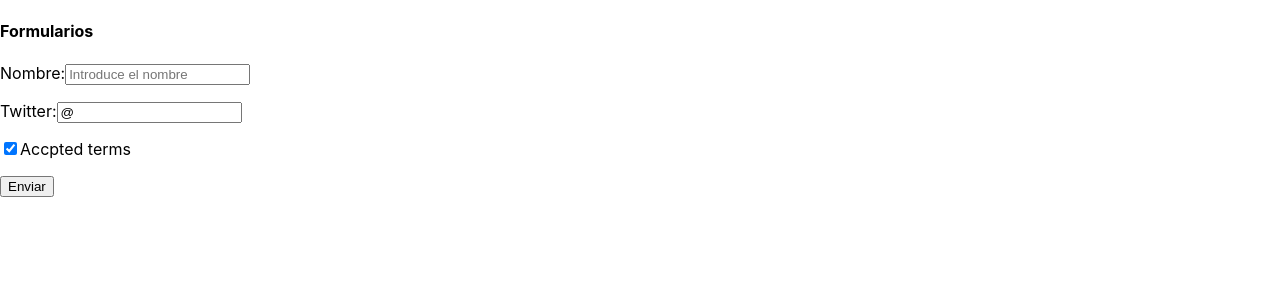
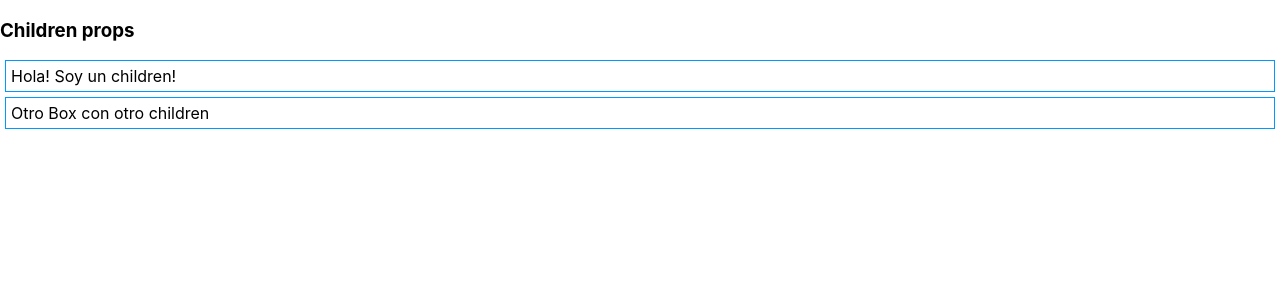
Before and after one commit to Ces1980/ConceptosPracticasReact, a React (Create React App) app: page / in a window 1280 px wide. Shown: the top 300 px of the page. Built offline with nearby package versions, Linux system fonts and the light colour scheme.

Commit message:
La Prop especial Children

```diff
--- a/src/App.js
+++ b/src/App.js
@@ -1,11 +1,23 @@
 import React, { Component } from "react";
-import Forms from './sections/forms'
+
+class Box extends Component {
+  render() {
+    return (
+      <div style={{ border: '1px solid #09f', margin: 5, padding: 5 }}>
+        {this.props.children}
+      </div>
+    )
+  }
+}
+
 class App extends Component {
 
   render() {
     return (
       <div className="App">
-       <Forms/>
+        <h3>Children props</h3>
+        <Box>Hola! Soy un children!</Box>
+        <Box>Otro Box con otro children</Box>
       </div>
     );
   }
```
